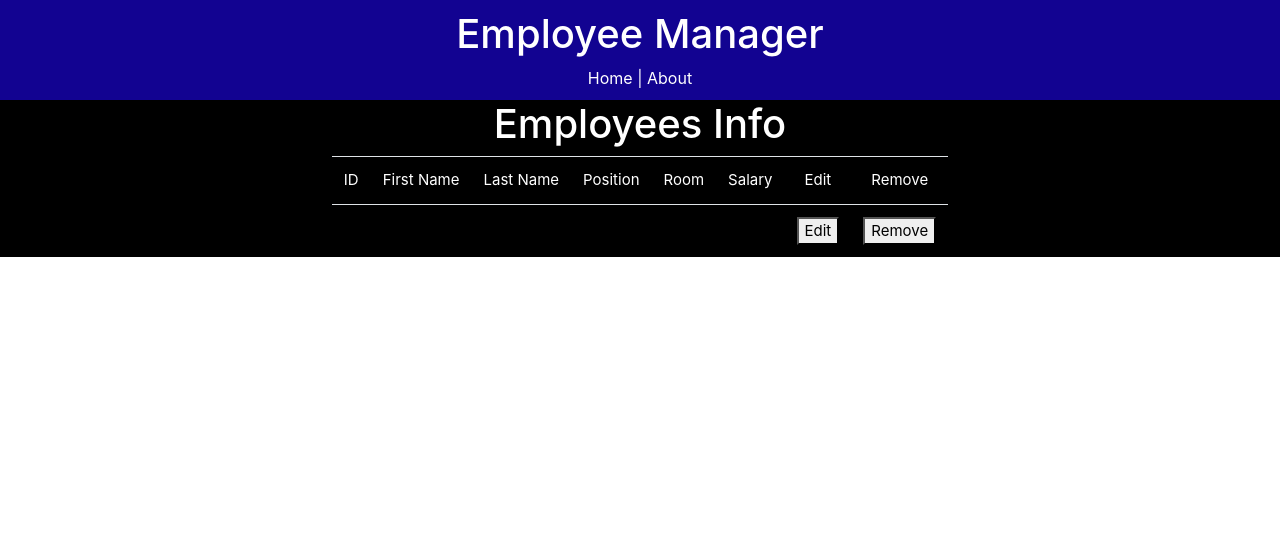
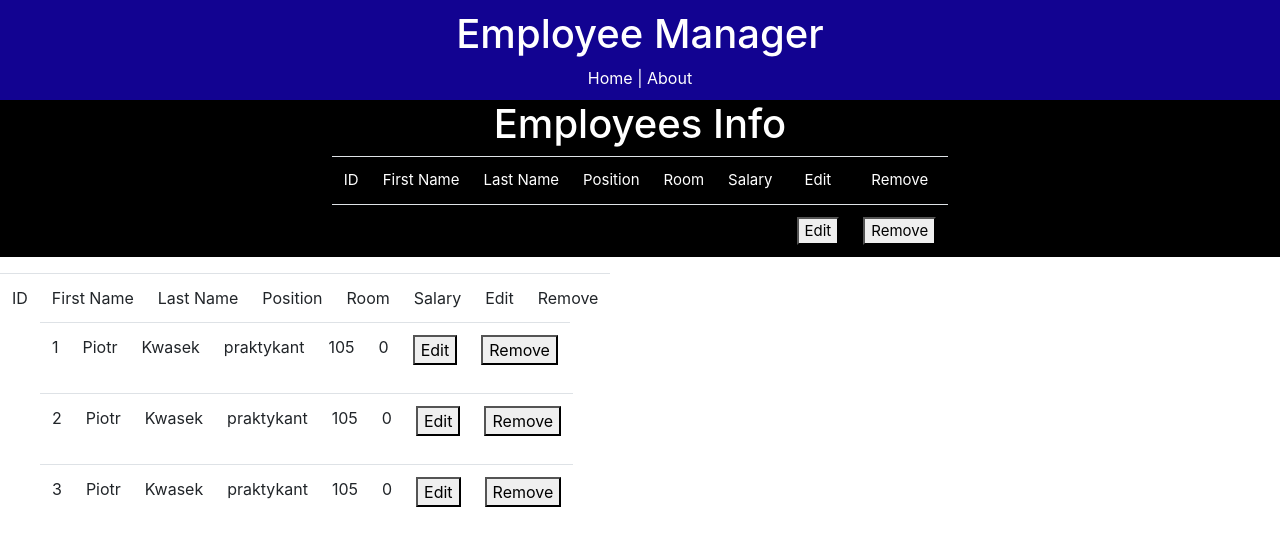
Before and after one commit to pkwasek08/Employee-Manager, an Angular app: page / in a window 1280 px wide. Shown: the top 546 px of the page. Built offline with nearby package versions, Linux system fonts and the light colour scheme.

Commit message:
table, employees

```diff
--- a/src/app/app.component.html
+++ b/src/app/app.component.html
@@ -1,4 +1,5 @@
 <div>
     <app-header></app-header>
     <app-table></app-table>
+    <app-employees></app-employees>
 </div>
--- a/src/app/app.module.ts
+++ b/src/app/app.module.ts
@@ -10,12 +10,14 @@ import { TooltipModule } from 'ngx-bootstrap/tooltip';
 import { ModalModule } from 'ngx-bootstrap/modal';
 import { HeaderComponent } from './layout/header/header.component';
 import { TableComponent } from './layout/table/table.component';
+import { EmployeesComponent } from './employees/employees.component';
 
 @NgModule({
   declarations: [
     AppComponent,
     HeaderComponent,
-    TableComponent
+    TableComponent,
+    EmployeesComponent
   ],
   imports: [
     BrowserModule,
--- /dev/null
+++ b/src/app/employees/employees.component.html
@@ -0,0 +1,37 @@
+<table class="table">
+    <nav>
+        <a>
+            <tr>
+                <td>ID</td>
+                <td>First Name</td>
+                <td>Last Name</td>
+                <td>Position</td>
+                <td>Room</td>
+                <td>Salary</td>
+                <td>Edit</td>
+                <td>Remove</td>
+
+            </tr>
+
+            <ul *ngFor="let empl of employees">
+                <tr>
+                    <td>{{empl.id}}</td>
+                    <td>{{empl.firstName}}</td>
+                    <td>{{empl.lastName}}</td>
+                    <td>{{empl.position}}</td>
+                    <td>{{empl.room}}</td>
+                    <td>{{empl.salary}}</td>
+                    <td><button type="button" class="" tooltip="Edit employer's info">
+                            Edit
+                        </button>
+                    </td>
+                    <td><button type="button" class="" tooltip="Remove employer's info">
+                            Remove
+                        </button>
+                    </td>
+                </tr>
+            </ul>
+
+        </a>
+    </nav>
+</table>
--- /dev/null
+++ b/src/app/employees/employees.component.ts
@@ -0,0 +1,42 @@
+import { Component, OnInit } from '@angular/core';
+import { Employee } from '../models/employee';
+@Component({
+  selector: 'app-employees',
+  templateUrl: './employees.component.html',
+  styleUrls: ['./employees.component.scss']
+})
+export class EmployeesComponent implements OnInit {
+
+  employees: Employee[];
+  constructor() { }
+
+  ngOnInit() {
+    this.employees = [
+      {
+        id: 1,
+        firstName: 'Piotr',
+        lastName: 'Kwasek',
+        position: 'praktykant',
+        room: 105, // or string
+        salary: 0
+      },
+      {
+        id: 2,
+        firstName: 'Piotr',
+        lastName: 'Kwasek',
+        position: 'praktykant',
+        room: 105, // or string
+        salary: 0
+      },
+      {
+        id: 3,
+        firstName: 'Piotr',
+        lastName: 'Kwasek',
+        position: 'praktykant',
+        room: 105, // or string
+        salary: 0
+      }
+    ]
+  }
+
+}
--- a/src/app/layout/table/table.component.ts
+++ b/src/app/layout/table/table.component.ts
@@ -1,5 +1,4 @@
 import { Component, OnInit } from '@angular/core';
-
 @Component({
   selector: 'app-table',
   templateUrl: './table.component.html',
--- /dev/null
+++ b/src/app/models/employee.ts
@@ -0,0 +1,9 @@
+export class Employee
+{
+    id:number;
+    firstName: string;
+    lastName: string;
+    position: string;
+    room: number; // or string
+    salary: number;
+}
```
Also changed, not shown: src/app/employees/employees.component.scss (added), 1 other file (tests, documents, lock files or other folders).
